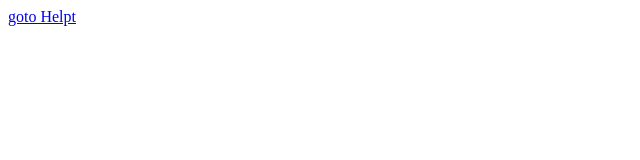
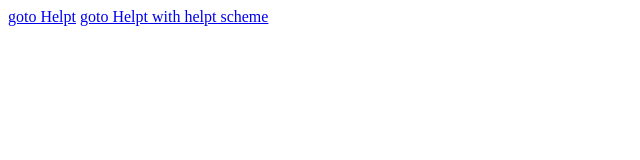
Before and after one commit to muratti32/helpt, a plain HTML site: page index.html in a window 1280 px wide. Shown: the whole page, without its empty margins (0-640 px from the left). Drawn offline with Linux system fonts and the light colour scheme.

Commit message:
index updated

```diff
--- a/index.html
+++ b/index.html
@@ -8,5 +8,6 @@
   </head>
   <body>
     <a href="https://helptwebsite.newbird.co">goto Helpt</a>
+    <a href="helpt://helpt.app">goto Helpt with helpt scheme</a>
   </body>
 </html>
```
